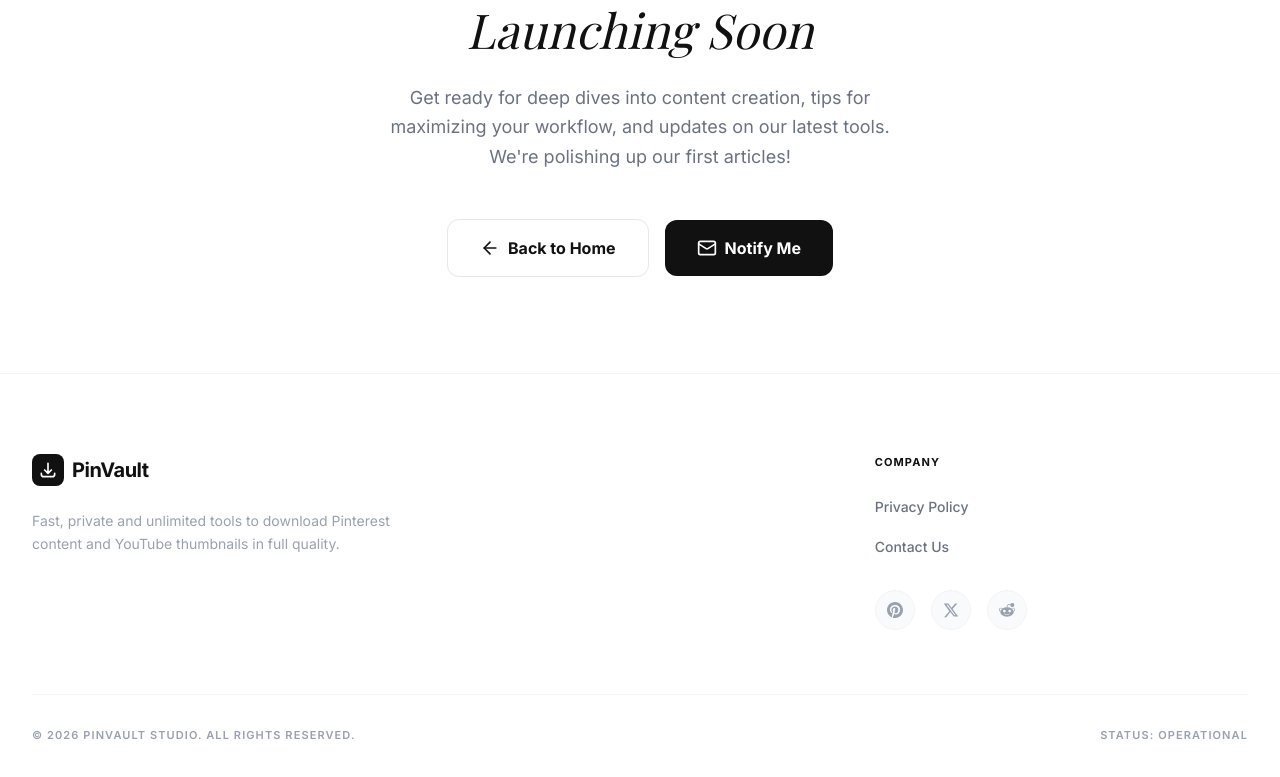
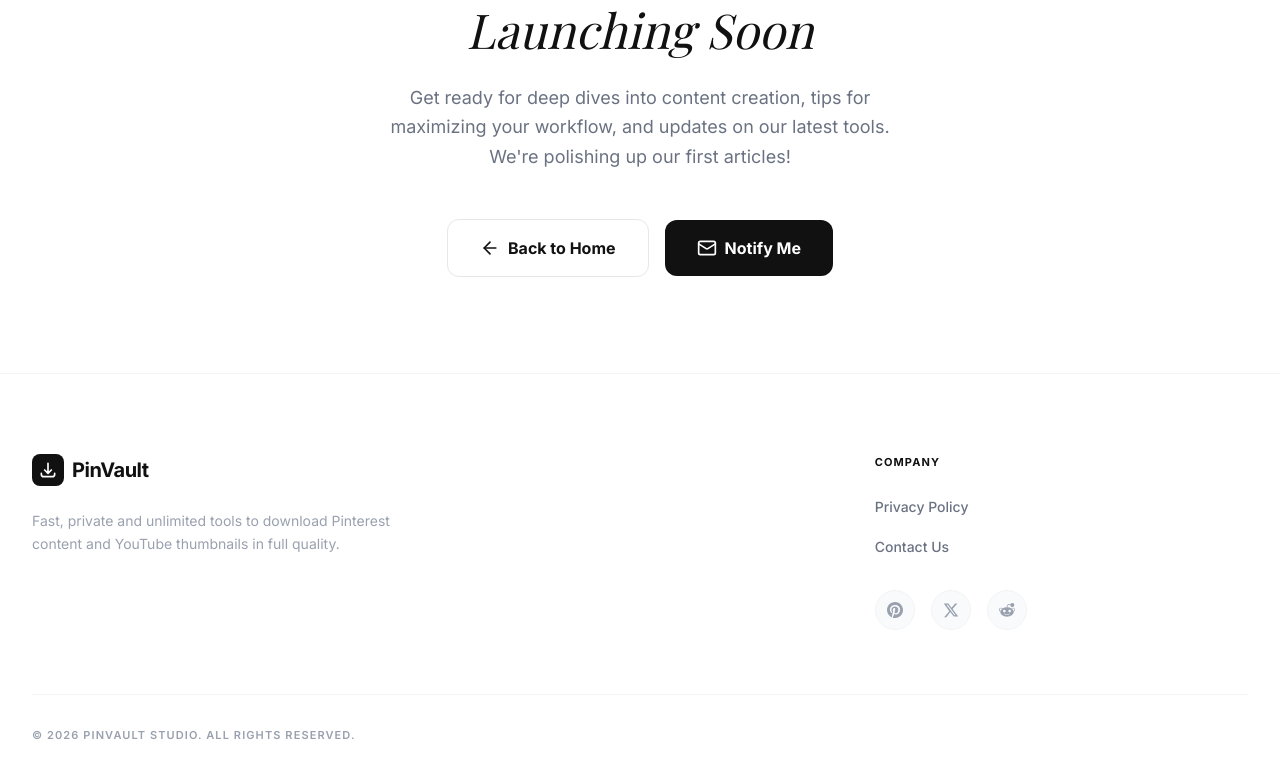
Before and after one commit to shivatheprime/Minimalist-Pinterest-downloader, a React (Vite) app: page /blog in a window 1280 px wide. Shown: the part 301-1078 px from the top of the page. Built offline with nearby package versions, Linux system fonts and the light colour scheme; a web font is replaced by a local one.

Commit message:
refactor: remove status link from footer

```diff
--- a/src/components/Footer.tsx
+++ b/src/components/Footer.tsx
@@ -45,9 +45,6 @@ export default function Footer() {
           <p>
             &copy; {new Date().getFullYear()} PINVAULT STUDIO. ALL RIGHTS RESERVED.
           </p>
-          <div className="flex space-x-8">
-            <a href="#" className="hover:text-[#111111] dark:hover:text-white transition-colors">Status: Operational</a>
-          </div>
         </div>
       </div>
     </footer>
```
